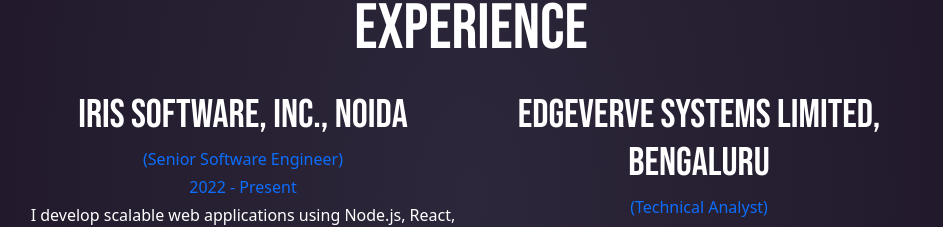
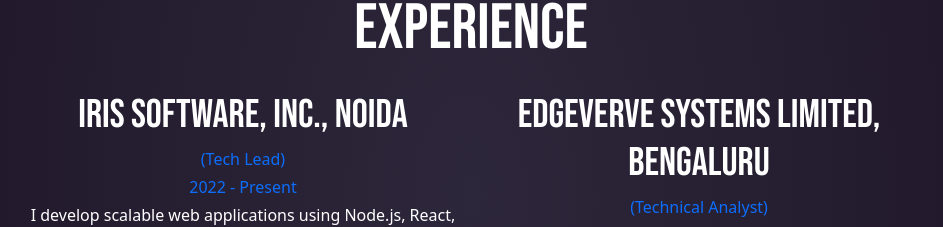
Before and after one commit to Singhak/myself, a React (Vite) app: page /myself/about in a window 1280 px wide. Shown: the part 983-1210 px from the top of the page, without its empty margins (169-1112 px from the left). Built offline with nearby package versions, Linux system fonts and the light colour scheme.

Commit message:
Change job title from Senior Software Engineer to Tech Lead

```diff
--- a/src/components/About.jsx
+++ b/src/components/About.jsx
@@ -112,7 +112,7 @@
                     <div className="col-lg-6 mb-3">
                       <h4 className="display-6">Iris Software, Inc., Noida</h4>
                       <p className="text-primary mb-1">
-                        (Senior Software Engineer)
+                        (Tech Lead)
                       </p>
                       <p className="text-primary mb-1">2022 - Present</p>
                       <p>
```
